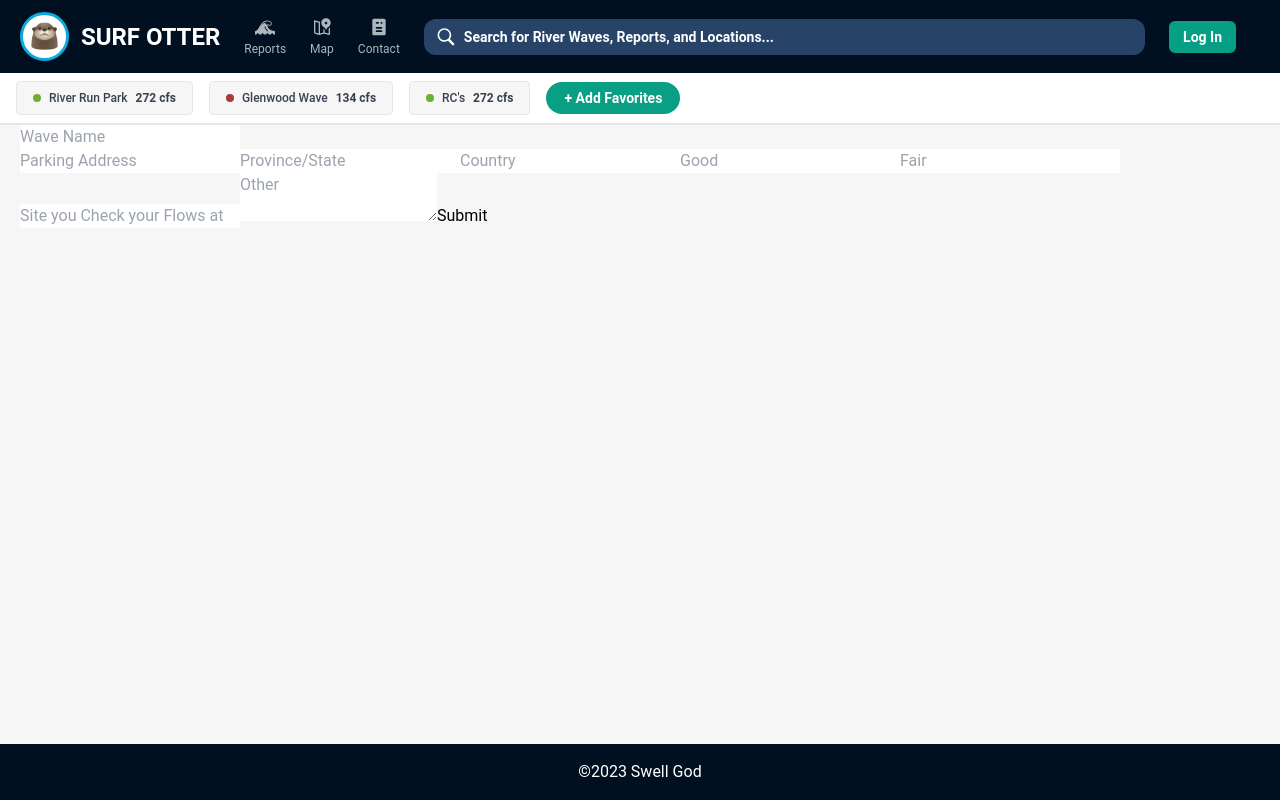
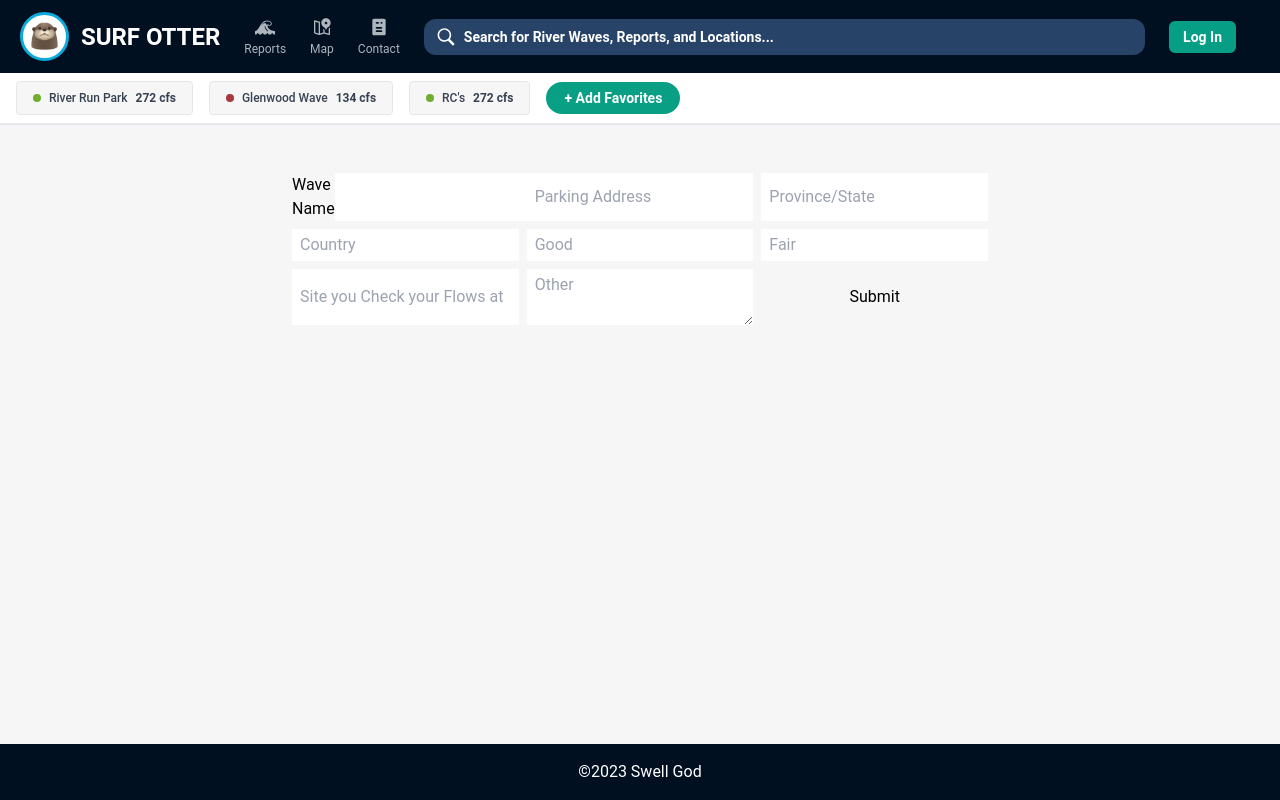
Before and after one commit to charliebarger/river-surf-report, a Next.js app: page /contact in a window 1280 px wide. Built offline with nearby package versions, Linux system fonts and the light colour scheme.

Commit message:
style form

```diff
--- a/pages/contact.tsx
+++ b/pages/contact.tsx
@@ -22,42 +22,56 @@ const Contact = () => {
   } = useForm<ContactForm>();
   const wave = watch("waveName");
   return (
-    <main className="m-auto max-w-screen-xl px-5">
-      <form onSubmit={handleSubmit((data) => console.log(data))}>
+    <main className="m-auto my-8 max-w-screen-md px-5">
+      <form
+        className="grid grid-cols-3 gap-2 p-4"
+        onSubmit={handleSubmit((data) => console.log(data))}
+      >
+        <label className="flex ">
+          <span className="flex-1">Wave Name</span>
+          <input
+            className="flex-1 py-1 px-2"
+            {...register("waveName", { required: "This is requires" })}
+          />
+        </label>
         <input
-          {...register("waveName", { required: "This is requires" })}
-          placeholder="Wave Name"
-        />
-        <p>{wave}</p>
-        <p>{errors.waveName?.message}</p>
-        <input
+          className="py-1 px-2"
           {...register("parkingAddress", { required: "This is requires" })}
           placeholder="Parking Address"
         />
         <input
+          className="py-1 px-2"
           {...register("state", { required: "This is requires" })}
           placeholder="Province/State"
         />
         <input
+          className="py-1 px-2"
           {...register("country", { required: "This is requires" })}
           placeholder="Country"
         />
         <input
+          className="py-1 px-2"
           {...register("goodCondition")}
           placeholder="Good"
           type="number"
         />
         <input
+          className="py-1 px-2"
           {...register("fairCondition")}
           placeholder="Fair"
           type="number"
         />
         <input
+          className="py-1 px-2"
           {...register("flowSite")}
           placeholder="Site you Check your Flows at"
         />
-        <textarea {...register("other")} placeholder="Other" />
-        <input type="submit" value="Submit" />
+        <textarea
+          className="py-1 px-2"
+          {...register("other")}
+          placeholder="Other"
+        />
+        <input className="py-1 px-2" type="submit" value="Submit" />
       </form>
     </main>
   );
```
